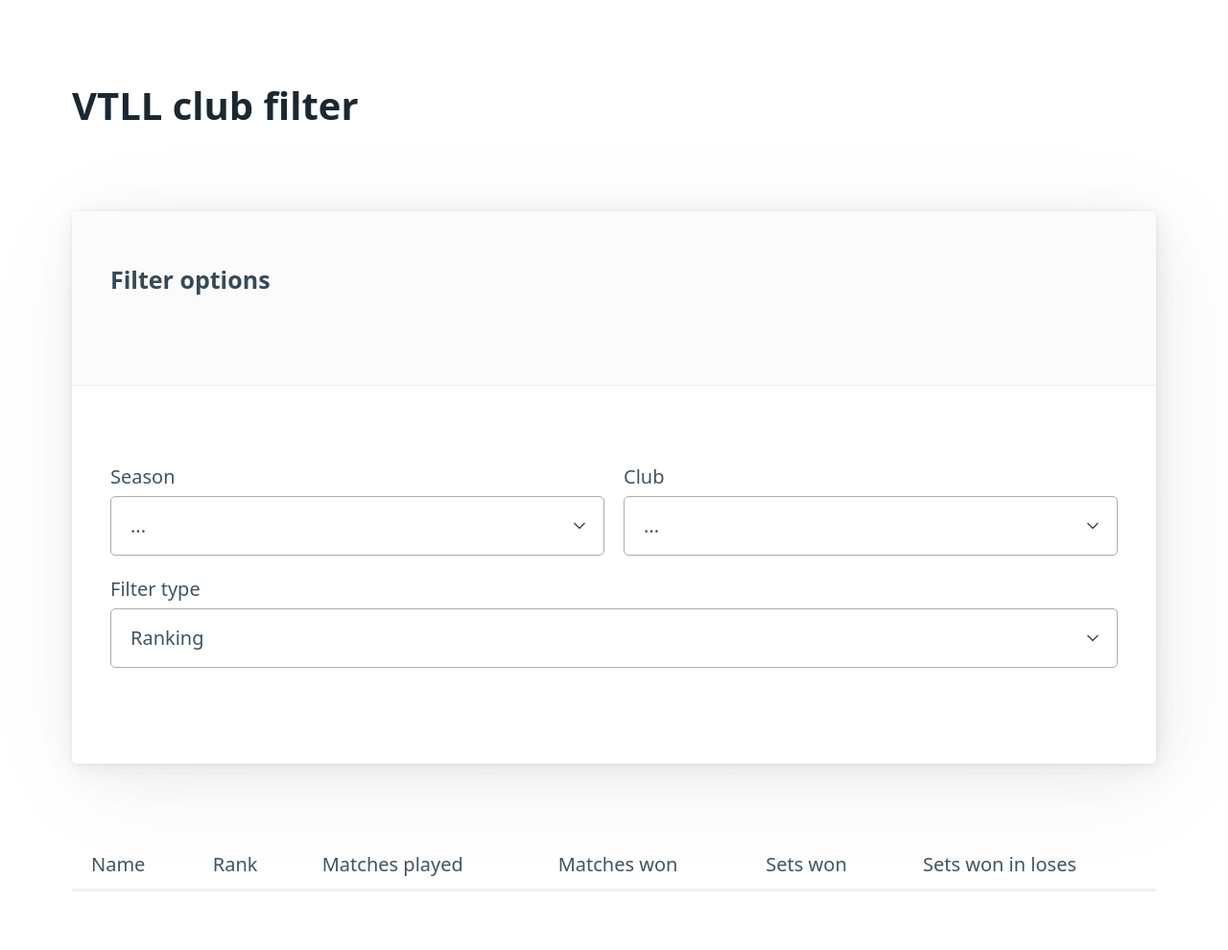
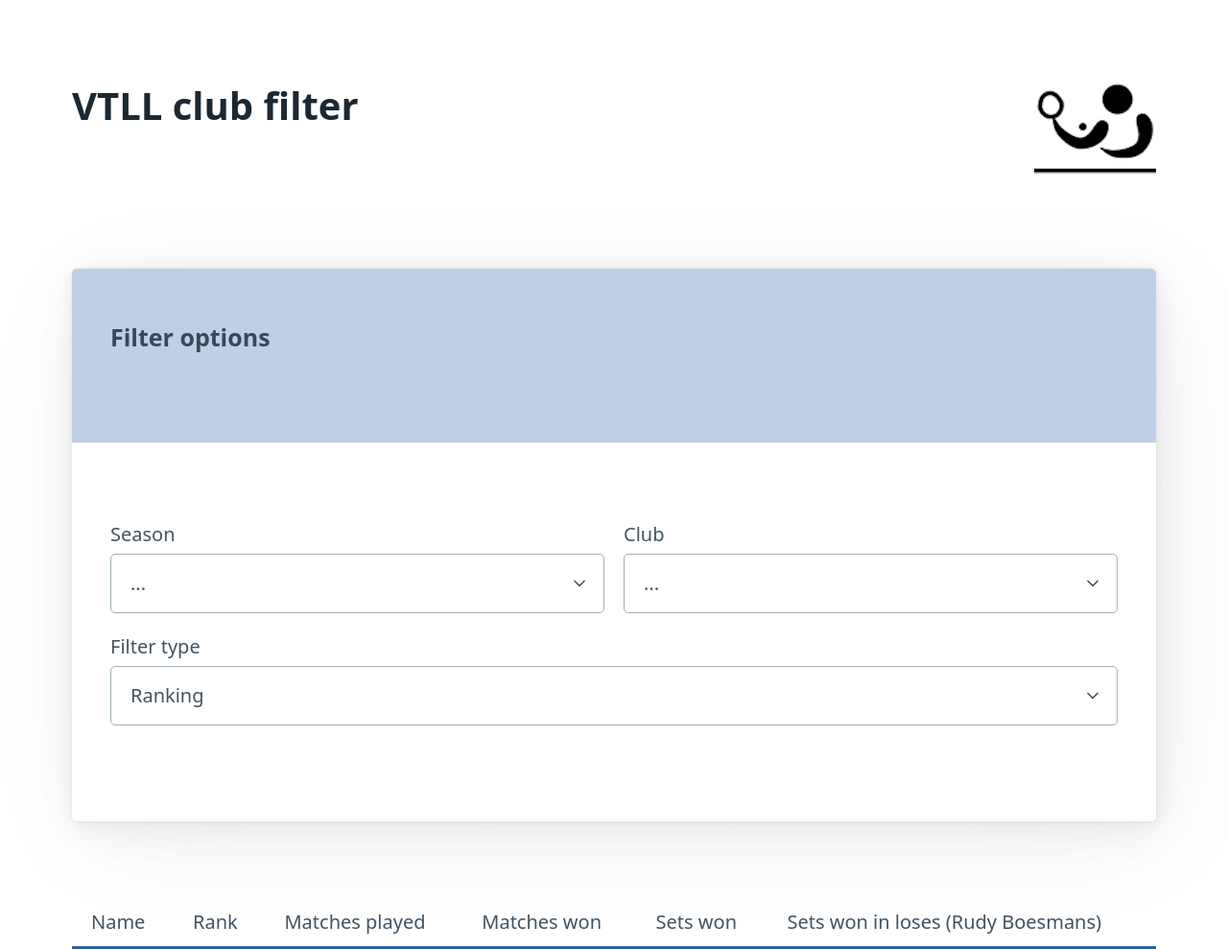
Before and after one commit to NicolasB-2158071/VTTLClubFilter, a plain HTML site: page index.html in a window 1280 px wide. Shown: the whole page at 96% size. Drawn offline with nearby package versions, Linux system fonts and the light colour scheme; no server answers.

Commit message:
Add Smash style

```diff
--- /dev/null
+++ b/css/custom.css
@@ -0,0 +1,31 @@
+[data-theme="light"],
+:root:not([data-theme="dark"])  {
+    --primary: rgba(44, 96, 170, 0.3);
+    --primary-hover: rgba(44, 96, 170, 0.3);
+    --primary-focus: rgba(44, 96, 170, 0.3);
+    --primary-inverse: rgba(44, 96, 170, 0.3);
+    --card-sectionning-background-color: rgba(44, 96, 170, 0.3);
+    --table-row-stripped-background-color: rgba(44, 96, 170, 0.3);
+    --table-border-color: rgb(44, 96, 170);
+}
+
+@media only screen and (prefers-color-scheme: dark) {
+    :root:not([data-theme]) {
+        --primary: rgba(44, 96, 170, 0.3);
+        --primary-hover: rgba(44, 96, 170, 0.3);
+        --primary-focus: rgba(44, 96, 170, 0.3);
+        --primary-inverse: rgba(44, 96, 170, 0.3);
+    }
+}
+
+[data-theme="dark"] {
+    --primary: rgba(44, 96, 170, 0.3);
+    --primary-hover: rgba(44, 96, 170, 0.3);
+    --primary-focus: rgba(44, 96, 170, 0.3);
+    --primary-inverse: rgba(44, 96, 170, 0.3);
+}
+
+.space-between {
+    display: flex;
+    justify-content: space-between;
+}
--- a/index.html
+++ b/index.html
@@ -4,15 +4,18 @@
         <meta charset="UTF-8">
         <meta name="viewport" content="width=device-width, initial-scale=1.0">
         <link rel="stylesheet" href="https://cdn.jsdelivr.net/npm/@picocss/pico@1/css/pico.min.css">
+        <link rel="stylesheet" href="css/custom.css">
         <title>VTLL club filter</title>
     </head>
     <body>
         <main class="container">
-            <h1>VTLL club filter</h1>
+            <div class="space-between">
+                <h1>VTLL club filter</h1>
+                <a href="https://www.ttcsmashdolfijn.be/" target="_blank"><img src="logo.png" alt="TTC Smash Dolfijn logo"></a>
+            </div>
             <article>
                 <header>
                     <h4>Filter options</h4>
-                    <!-- <a href="#" role="button">Export to CSV</a> -->
                 </header>
                 <div class="grid">
                     <div>
@@ -33,7 +36,7 @@
                     <option value="ranking" selected>Ranking</option>
                     <option value="most-matches">Most matches won</option>
                     <option value="most-sets">Most sets won</option>
-                    <option value="most-lost-sets">Most sets won of lost matches</option>
+                    <option value="most-lost-sets">Most sets won in lost matches (Rudy Boesmans cup)</option>
                 </select>
             </article>
             <figure>
@@ -45,7 +48,7 @@
                             <th scope="col">Matches played</th>
                             <th scope="col">Matches won</th>
                             <th scope="col">Sets won</th>
-                            <th scope="col">Sets won in loses</th>
+                            <th scope="col">Sets won in loses (Rudy Boesmans)</th>
                         </tr>
                     </thead>
                     <tbody id="club-table">
```
Also changed, not shown: logo.png (added), 1 other file.
